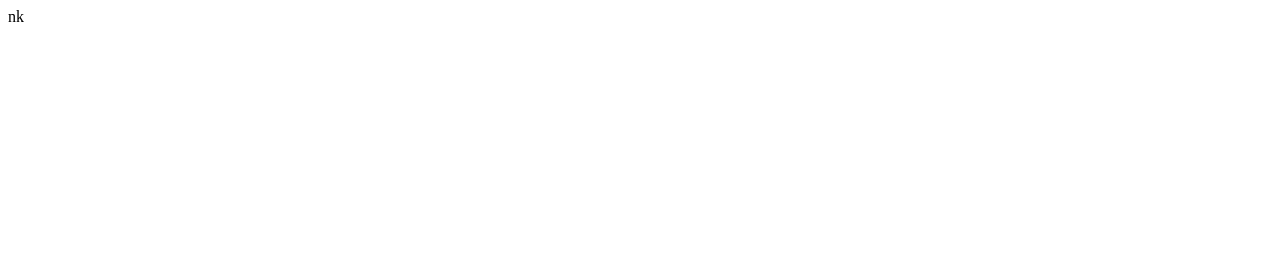
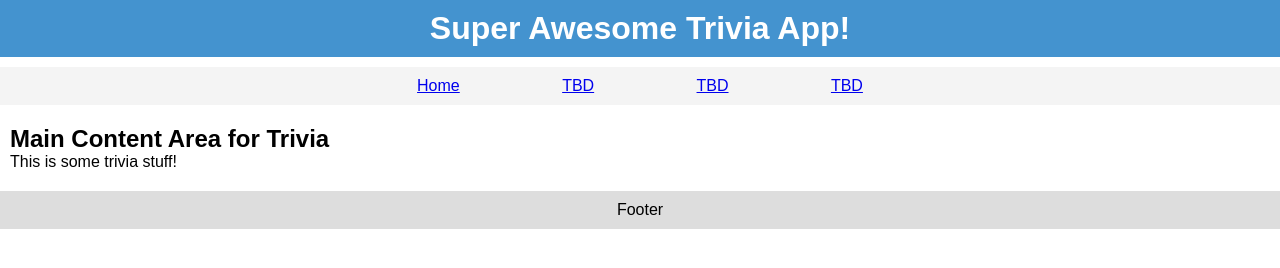
Before and after one commit to Stamich47/trivia-app, a plain HTML site: page index.html in a window 1280 px wide. Drawn offline with Linux system fonts and the light colour scheme.

Commit message:
Create Grid layout for app

```diff
--- a/index.html
+++ b/index.html
@@ -4,10 +4,30 @@
     <meta charset="UTF-8" />
     <meta name="viewport" content="width=device-width, initial-scale=1.0" />
     <link rel="stylesheet" href="./style.css" />
-    nk
+
     <title>Fun Trivia App!</title>
   </head>
   <body>
+    <div class="container">
+      <header>
+        <h1>Super Awesome Trivia App!</h1>
+      </header>
+      <nav>
+        <ul>
+          <li><a href="#">Home</a></li>
+          <li><a href="#">TBD</a></li>
+          <li><a href="#">TBD</a></li>
+          <li><a href="#">TBD</a></li>
+        </ul>
+      </nav>
+      <main>
+        <h2>Main Content Area for Trivia</h2>
+        <p>This is some trivia stuff!</p>
+      </main>
+      <footer>
+        <p>Footer</p>
+      </footer>
+    </div>
     <script src="./script.js"></script>
   </body>
 </html>
--- a/style.css
+++ b/style.css
@@ -0,0 +1,55 @@
+* {
+  padding: 0;
+  margin: 0;
+}
+
+body {
+  margin: 0;
+  font-family: Arial, sans-serif;
+}
+.container {
+  display: grid;
+  grid-template-columns: 1fr;
+  grid-template-rows: auto;
+  grid-template-areas:
+    "header"
+    "nav"
+    "main"
+    "footer";
+  grid-gap: 10px;
+}
+
+header {
+  grid-area: header;
+  background-color: #4493cf;
+  color: white;
+  text-align: center;
+  padding: 10px;
+}
+
+nav {
+  grid-area: nav;
+  background-color: #f4f4f4;
+  padding: 10px;
+}
+
+nav > ul {
+  display: flex;
+  gap: 8vw;
+  list-style-type: none;
+  justify-content: center;
+  max-width: 600px;
+  margin: auto;
+}
+
+main {
+  grid-area: main;
+  padding: 10px;
+}
+
+footer {
+  grid-area: footer;
+  background-color: #ddd;
+  text-align: center;
+  padding: 10px;
+}
```
Also changed, not shown: 1 other file.
